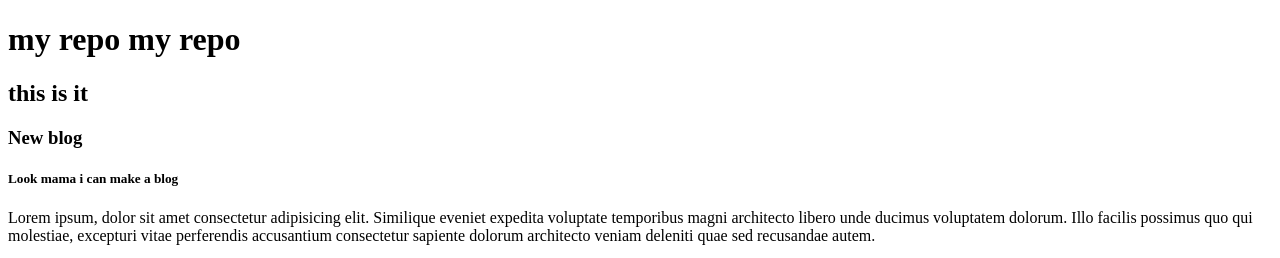
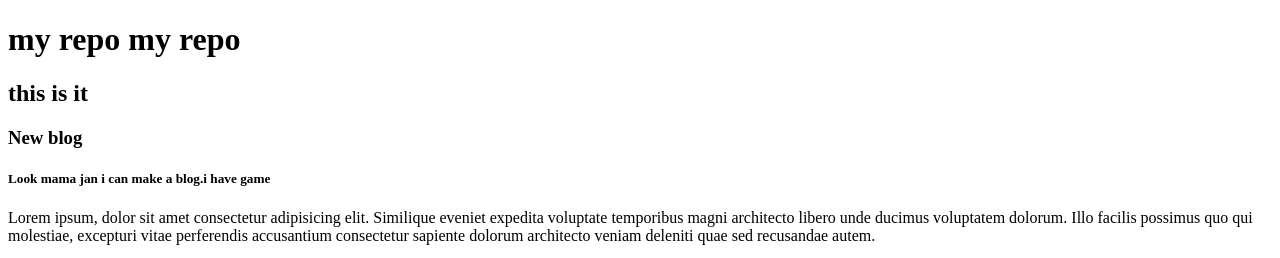
Before and after one commit to ahsanlisan/my-fit-repo, a plain HTML site: page index.html in a window 1280 px wide. Shown: the top 258 px of the page. Drawn offline with Linux system fonts and the light colour scheme; grey boxes are pictures that could not be loaded.

Commit message:
amma in my new blog

```diff
--- a/index.html
+++ b/index.html
@@ -13,7 +13,7 @@
 
 
         <h3>New blog</h3>
-        <h5>Look mama i can make a blog</h5>
+        <h5>Look mama jan i can make a blog.i have game</h5>
         <p>Lorem ipsum, dolor sit amet consectetur adipisicing elit. Similique eveniet expedita voluptate temporibus magni architecto libero unde ducimus voluptatem dolorum. Illo facilis possimus quo qui molestiae, excepturi vitae perferendis accusantium consectetur sapiente dolorum architecto veniam deleniti quae sed recusandae autem.</p>
     </div>
     <img src="10504.jpg" alt="">
```
